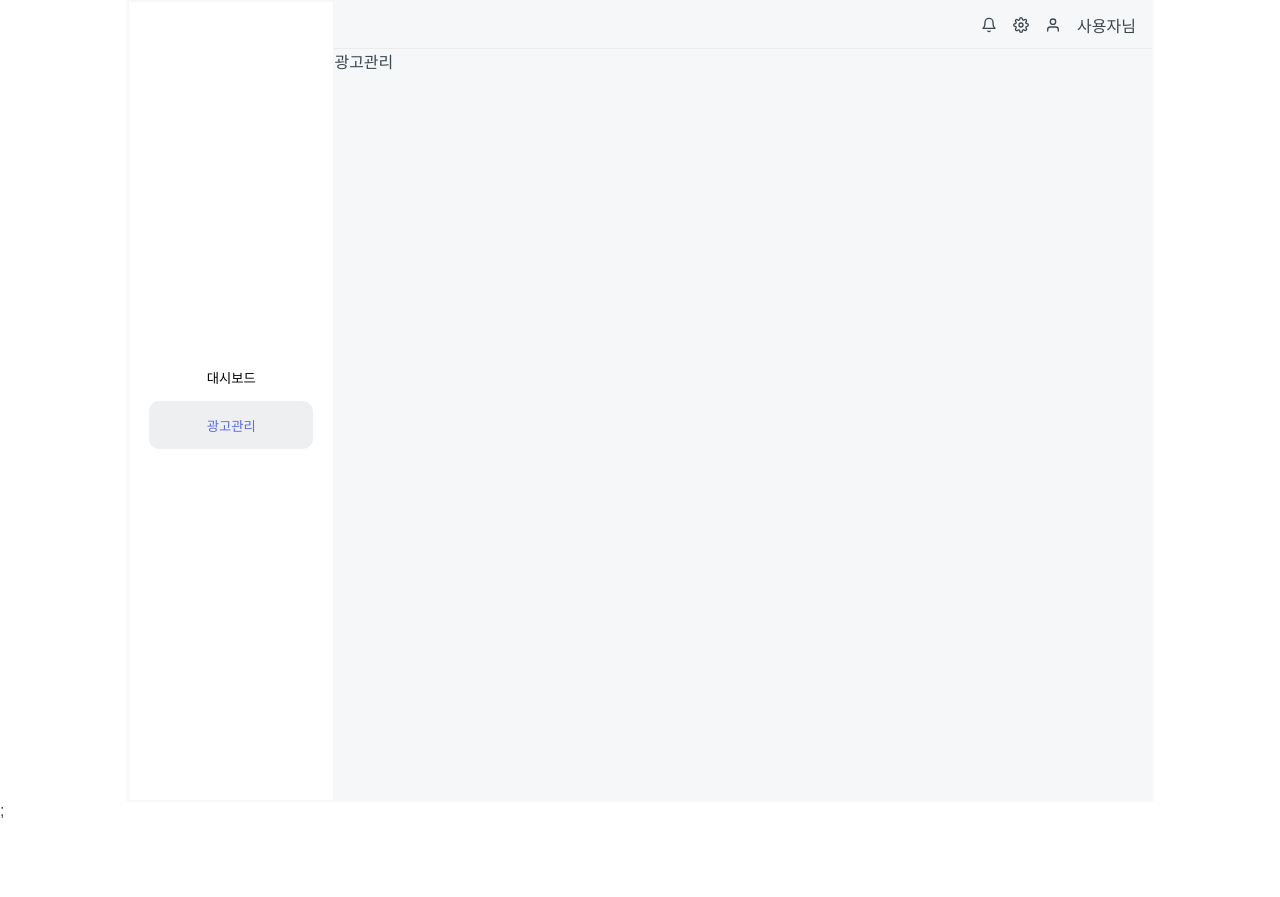
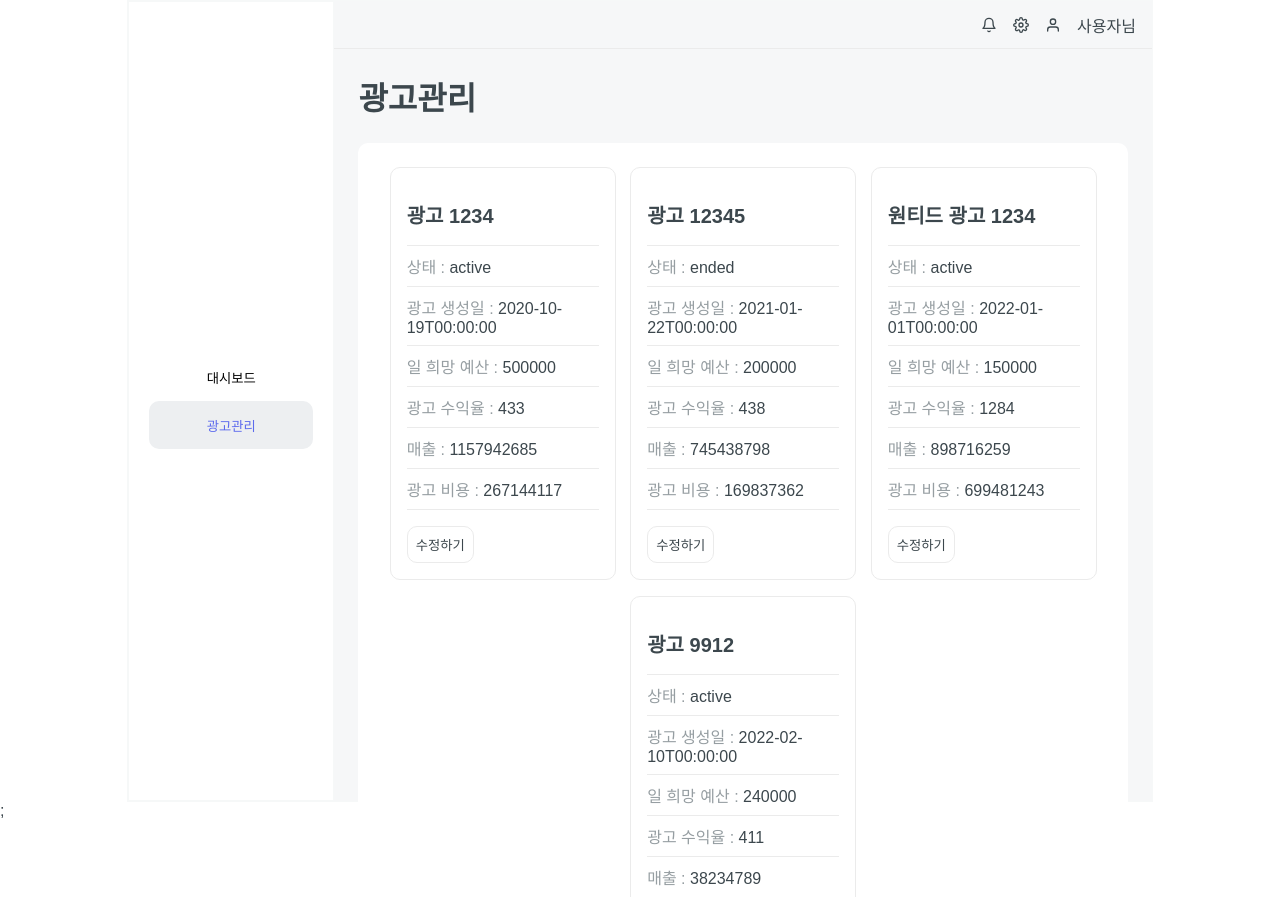
Before and after one commit to ysjkof/wanted-3team-ad-platform, a React (Vite) app: page /dashboard in a window 1280 px wide. Both pictures are taken after a click on the button "광고관리". Before the commit the page ends 820 px from the top, so only its background shows below. Built offline with nearby package versions, Linux system fonts and the light colour scheme.

Commit message:
feat : AdCard, AdCardList UI 구현 (#8)
Co-authored-by: seongjin <77876601+ysjkof@users.noreply.github.com>

```diff
--- /dev/null
+++ b/src/components/AdCard.tsx
@@ -0,0 +1,77 @@
+import styled from 'styled-components';
+import { theme } from '../theme';
+
+import { Ad } from './AdCardList';
+
+interface Props {
+  Content: Ad;
+}
+
+export default function AdCard({ Content }: Props) {
+  return (
+    <Container>
+      <Title>{Content.title}</Title>
+      <Information>
+        <InformationTitle>상태 : </InformationTitle>
+        {Content.status}
+      </Information>
+      <Information>
+        <InformationTitle>광고 생성일 : </InformationTitle>
+        {Content.startDate}
+      </Information>
+      <Information>
+        <InformationTitle>일 희망 예산 : </InformationTitle>
+        {Content.budget}
+      </Information>
+      <Information>
+        <InformationTitle>광고 수익율 : </InformationTitle>
+        {Content.report.roas}
+      </Information>
+      <Information>
+        <InformationTitle>매출 : </InformationTitle>
+        {Content.report.convValue}
+      </Information>
+      <Information>
+        <InformationTitle>광고 비용 : </InformationTitle>
+        {Content.report.cost}
+      </Information>
+      <EditButton>수정하기</EditButton>
+    </Container>
+  );
+}
+
+const Container = styled.li`
+  width: 12rem;
+  padding: 1rem;
+  margin-bottom: 1rem;
+  color: ${theme.darkFontColor};
+  background-color: white;
+  border: 1px solid ${theme.borderColor};
+  border-radius: 10px;
+`;
+
+const Title = styled.h1`
+  padding: 1rem 0;
+  font-size: 1.25rem;
+  border-bottom: 1px solid ${theme.borderColor};
+`;
+
+const Information = styled.div`
+  padding: 0.5rem 0;
+  border-bottom: 1px solid ${theme.borderColor};
+  color: ${theme.darkFontColor};
+`;
+
+const InformationTitle = styled.span`
+  color: ${theme.lightFontColor};
+`;
+
+const EditButton = styled.button`
+  margin-top: 1rem;
+  padding: 0.5rem;
+  background-color: white;
+  border: 1px solid ${theme.borderColor};
+  border-radius: 10px;
+  color: ${theme.darkFontColor};
+  cursor: pointer;
+`;
--- /dev/null
+++ b/src/components/AdCardList.tsx
@@ -0,0 +1,109 @@
+import styled from 'styled-components';
+import AdCard from './AdCard';
+
+type AdType = 'web' | 'app';
+type Status = 'active' | 'ended';
+
+export interface Ad {
+  id: number;
+  adType: AdType;
+  title: string;
+  budget: number;
+  status: Status;
+  startDate: string;
+  endDate: string | null;
+  report: {
+    cost: number;
+    convValue: number;
+    roas: number;
+  };
+}
+
+interface Ads {
+  count: number;
+  ads: Ad[];
+}
+
+const ads: Ads = {
+  count: 4,
+  ads: [
+    {
+      id: 1,
+      adType: 'web',
+      title: '광고 1234',
+      budget: 500000,
+      status: 'active',
+      startDate: '2020-10-19T00:00:00',
+      endDate: null,
+      report: {
+        cost: 267144117,
+        convValue: 1157942685,
+        roas: 433,
+      },
+    },
+    {
+      id: 2,
+      adType: 'web',
+      title: '광고 12345',
+      budget: 200000,
+      status: 'ended',
+      startDate: '2021-01-22T00:00:00',
+      endDate: '2021-12-21T23:59:59',
+      report: {
+        cost: 169837362,
+        convValue: 745438798,
+        roas: 438,
+      },
+    },
+    {
+      id: 3,
+      adType: 'web',
+      title: '원티드 광고 1234',
+      budget: 150000,
+      status: 'active',
+      startDate: '2022-01-01T00:00:00',
+      endDate: null,
+      report: {
+        cost: 699481243,
+        convValue: 898716259,
+        roas: 1284,
+      },
+    },
+    {
+      id: 4,
+      adType: 'app',
+      title: '광고 9912',
+      budget: 240000,
+      status: 'active',
+      startDate: '2022-02-10T00:00:00',
+      endDate: null,
+      report: {
+        cost: 9300222,
+        convValue: 38234789,
+        roas: 411,
+      },
+    },
+  ],
+};
+
+export default function AdCardList() {
+  return (
+    <Container>
+      {ads.ads.map((ad) => {
+        return <AdCard key={ad.id} Content={ad} />;
+      })}
+    </Container>
+  );
+}
+
+const Container = styled.ul`
+  display: flex;
+  flex-wrap: wrap;
+  justify-content: space-around;
+  padding: 1.5rem;
+  margin: 1.5rem 0;
+  border-radius: 10px;
+  background-color: white;
+
+  list-style: none;
+`;
--- /dev/null
+++ b/src/pages/Management.tsx
@@ -0,0 +1,21 @@
+import styled from 'styled-components';
+import AdCardList from '../components/AdCardList';
+
+export default function Management() {
+  return (
+    <Container>
+      <h1>광고관리</h1>
+      <AdCardList />
+    </Container>
+  );
+}
+
+const Container = styled.div`
+  height: 100vh;
+  overflow: auto;
+  padding: 1.5rem;
+
+  ::-webkit-scrollbar {
+    display: none;
+  }
+`;
--- a/src/router/router.tsx
+++ b/src/router/router.tsx
@@ -1,5 +1,7 @@
 import { BrowserRouter, Route, Routes } from 'react-router-dom';
 import Layout from '../Layout';
+import Main from '../pages/Main';
+import Management from '../pages/Management';
 import MediaStatus from '../components/MediaStatus';
 import Test from '../pages/Test';
 
@@ -9,8 +11,8 @@ function Router() {
       <Routes>
         <Route path="" element={<Layout />}>
           <Route index element={<p>대시보드</p>} />
+          <Route path="management" element={<Management />} />
           <Route path="dashboard" element={<MediaStatus />} />
-          <Route path="management" element={<p>광고관리</p>} />
           <Route path="*" element={<div>페이지가 없습니다</div>} />
         </Route>
         <Route path="/test" element={<Test />} />
```
